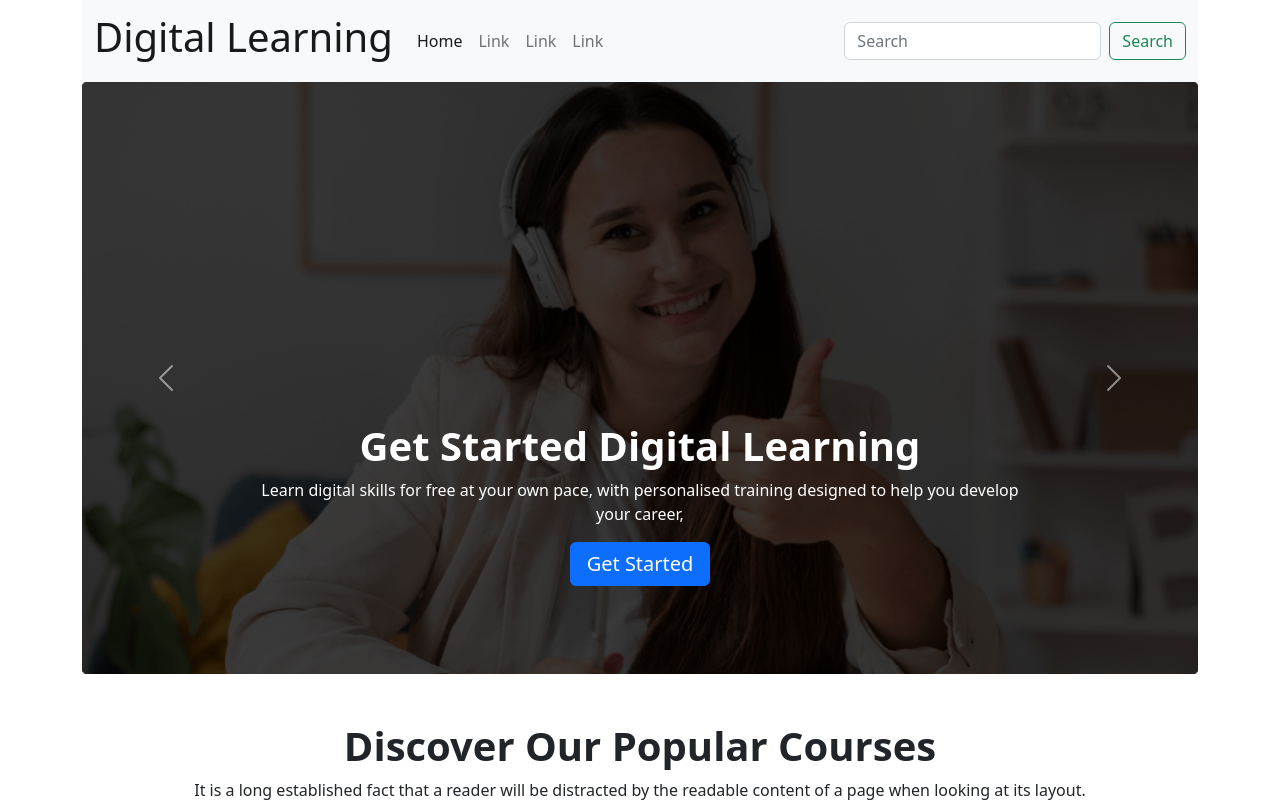
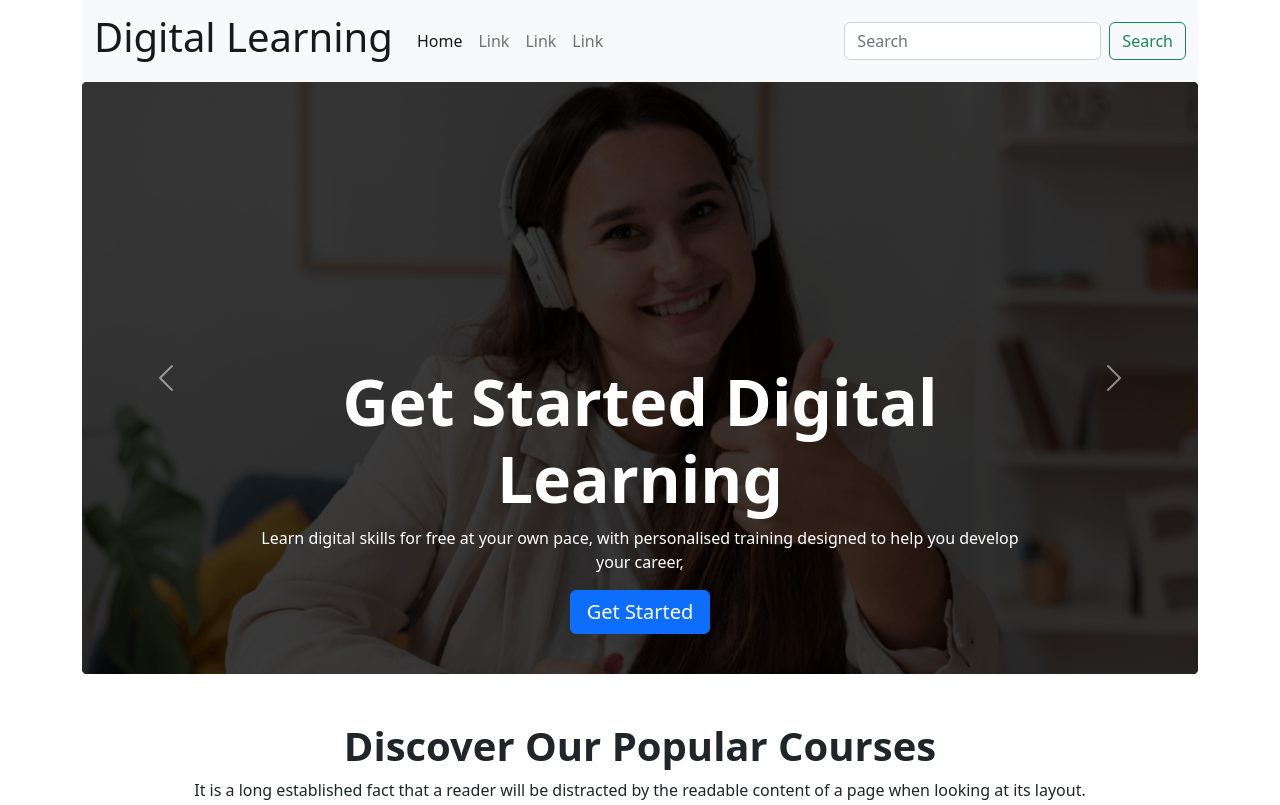
Before and after one commit to Qaium27/Digital-Learning-website-bootstrap, a plain HTML site: page index.html in a window 1280 px wide. Shown: the top 805 px of the page. Drawn offline with nearby package versions, Linux system fonts and the light colour scheme.

Commit message:
add slider

```diff
--- a/index.html
+++ b/index.html
@@ -81,8 +81,8 @@
                 class="d-block w-100"
                 alt="..."
               />
-              <div class="carousel-caption  d-md-block mb-5">
-                <h1 class=" fw-semibold">
+              <div class="carousel-caption  d-md-block">
+                <h1 class="display-3 fw-semibold">
                   Get Started Digital Learning
                 </h1>
                 <p>
```
